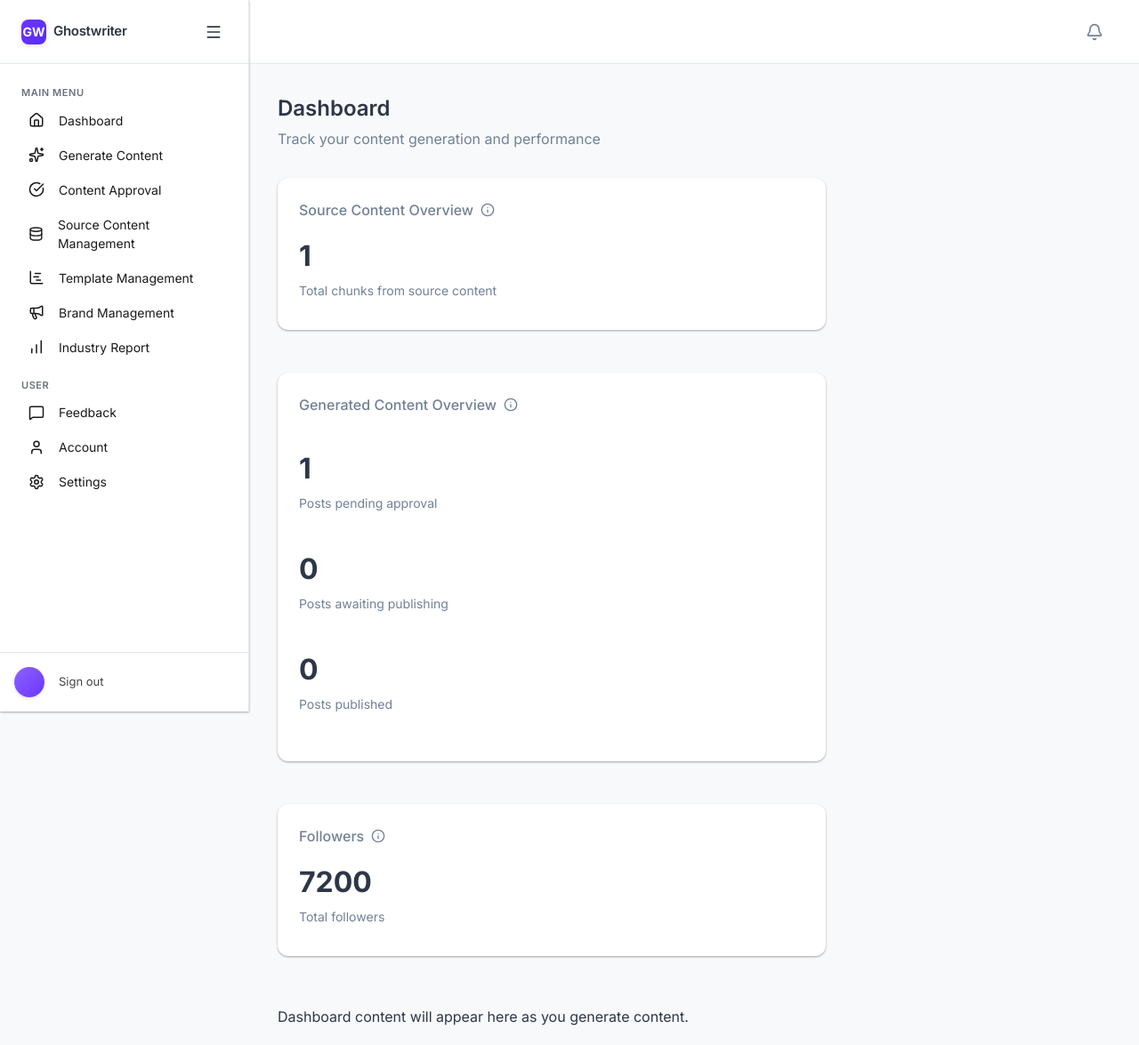
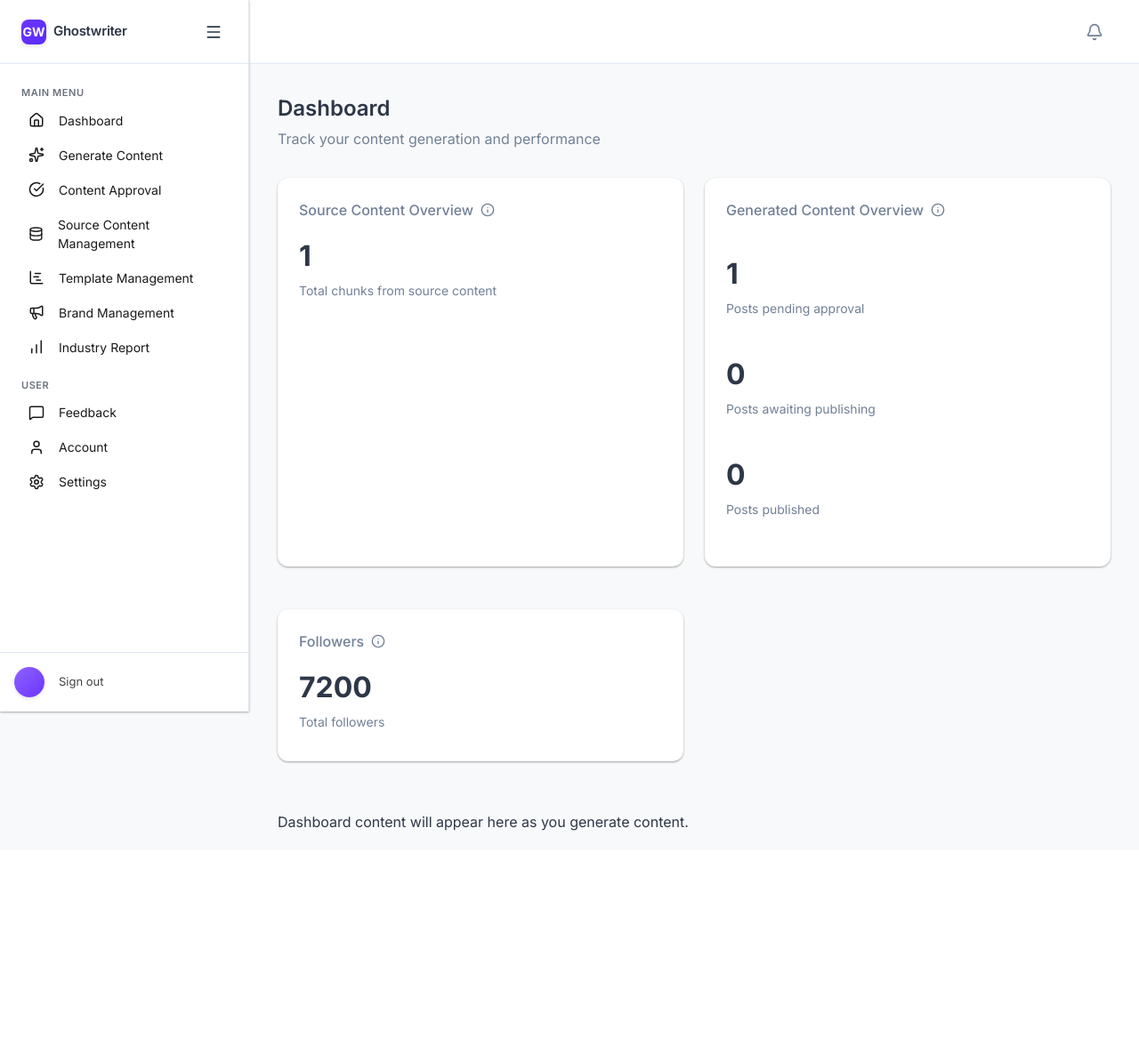
Before and after one commit to 3rd-Brain/ghostwriter, a FastAPI app: template templates/dashboard.html in a window 1280 px wide. Shown: the whole page at 89% size. After the commit the page ends 934 px from the top, so only its background shows below. Run offline with FastAPI, Linux system fonts and the light colour scheme; the template is opened without the code that fills it: most values are stand-ins (such as "Sample title", 1, 10 or a date in 2020).

Commit message:
Assistant checkpoint: Extend main content area to full width
Assistant generated file changes:
- templates/base.html: Update content container to extend over chatbot area

---

User prompt:

Okay, that worked. Now, how can we do it so that the main content area now extends over the chatbot window area?

Replit-Commit-Author: Assistant
Replit-Commit-Session-Id: 8704cdba-774e-4aaf-805f-b56e86353907

```diff
--- a/templates/base.html
+++ b/templates/base.html
@@ -156,9 +156,10 @@
         }
 
         .content-container {
-            margin-right: 320px; /* Add margin to prevent content overlap with chatbox */
-            margin-top: 72px; /* Add margin to account for fixed header */
-            padding-bottom: 20px; /* Add some padding at the bottom */
+            margin-right: 0; /* Remove margin so content extends full width */
+            margin-top: 72px; /* Keep margin to account for fixed header */
+            padding-bottom: 20px; /* Keep padding at the bottom */
+            width: 100%; /* Ensure content takes full width */
         }
     </style>
 </head>
```
